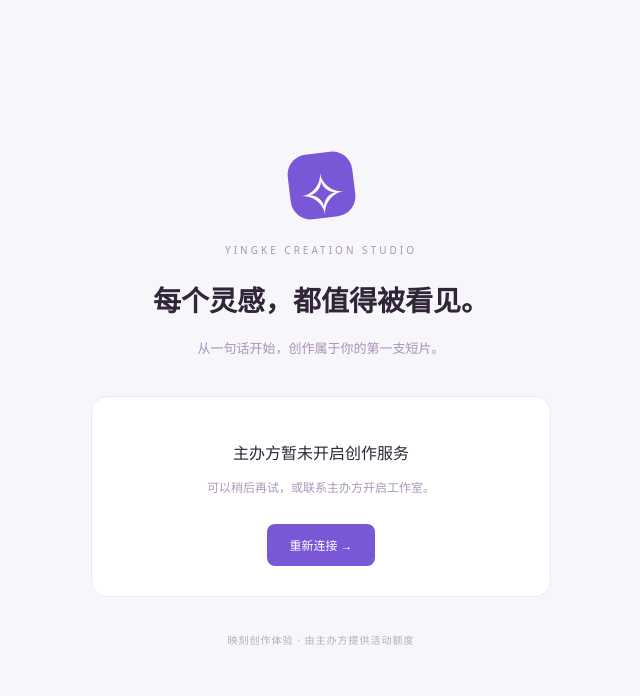
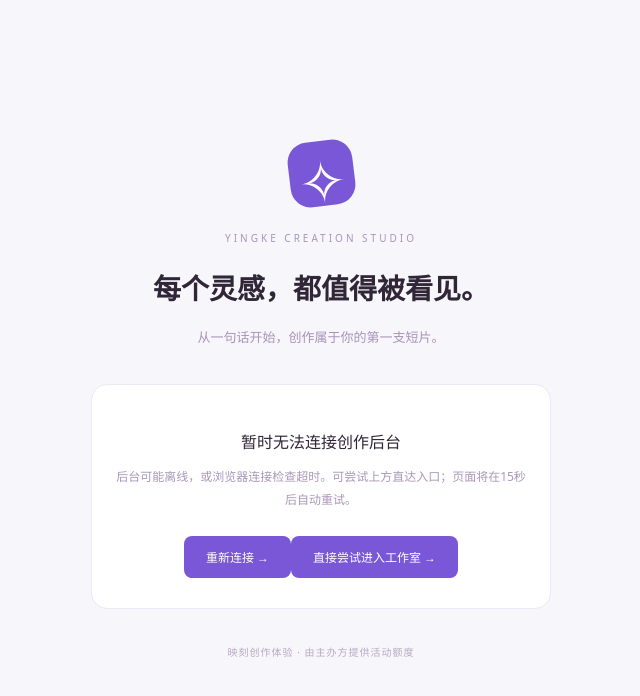
Before and after one commit to 719566486/yingke-aigc-studio, a plain HTML site: page docs/index.html in a window 1280 px wide. Shown: the whole page, without its empty margins (319-959 px from the left). Drawn offline with Linux system fonts and the light colour scheme; no server answers.

Commit message:
Restore shared studio connection

```diff
--- a/docs/connection.json
+++ b/docs/connection.json
@@ -1,3 +1,3 @@
 {
-  "url": "https://baby-take-publicity-writers.trycloudflare.com"
+  "url": "https://guns-archived-tanks-blackjack.trycloudflare.com"
 }
--- a/docs/index.html
+++ b/docs/index.html
@@ -1 +1 @@
-<!doctype html><html lang="zh-CN"><head><meta charset="utf-8"><meta name="viewport" content="width=device-width,initial-scale=1"><meta name="robots" content="noindex"><meta name="description" content="映刻 AIGC 创作体验，把灵感变成一支短片。"><title>映刻 · AIGC 创作体验</title><link rel="stylesheet" href="portal.css"><script src="portal.js?v=direct-entry-20261028" defer></script></head><body><main><div class="logo">✧</div><div class="eyebrow">YINGKE CREATION STUDIO</div><h1>每个灵感，都值得被看见。</h1><p>从一句话开始，创作属于你的第一支短片。</p><section><span class="spinner" id="spinner"></span><h2 id="status">正在连接创作工作室</h2><p id="message">即将进入体验，请稍候。</p><button id="retry" hidden>重新连接 →</button><a id="enter" hidden>进入创作工作室 →</a></section><footer>映刻创作体验 · 由主办方提供活动额度</footer></main></body></html>
+<!doctype html><html lang="zh-CN"><head><meta charset="utf-8"><meta name="viewport" content="width=device-width,initial-scale=1"><meta name="robots" content="noindex"><meta name="description" content="映刻 AIGC 创作体验，把灵感变成一支短片。"><title>映刻 · AIGC 创作体验</title><link rel="stylesheet" href="portal.css"><script src="portal.js?v=connection-recovery-20261030" defer></script></head><body><main><div class="logo">✧</div><div class="eyebrow">YINGKE CREATION STUDIO</div><h1>每个灵感，都值得被看见。</h1><p>从一句话开始，创作属于你的第一支短片。</p><section><span class="spinner" id="spinner"></span><h2 id="status">正在连接创作工作室</h2><p id="message">即将进入体验，请稍候。</p><button id="retry" hidden>重新连接 →</button><a id="enter" hidden>进入创作工作室 →</a></section><footer>映刻创作体验 · 由主办方提供活动额度</footer></main></body></html>
--- a/docs/portal.js
+++ b/docs/portal.js
@@ -1,20 +1,40 @@
 "use strict";
+let connecting=false,retryTimer=null;
+async function readJSON(url,timeout=8000){
+ const controller=new AbortController(),timer=setTimeout(()=>controller.abort(),timeout);
+ try{const r=await fetch(url,{cache:"no-store",signal:controller.signal});if(!r.ok)throw Error("HTTP "+r.status);return await r.json();}
+ finally{clearTimeout(timer);}
+}
+function studioURL(config){
+ const url=new URL(config.url);
+ const temporary=/(\.trycloudflare\.com|\.lhr\.life|\.localhost\.run)$/.test(url.hostname);
+ const cloud=config.mode==="cloud"&&config.hostname===url.hostname&&/^[a-z0-9][a-z0-9.-]+\.[a-z]{2,}$/.test(url.hostname);
+ if(url.protocol!=="https:"||url.username||url.password||(!temporary&&!cloud))throw Error("Invalid address");
+ return url.origin+"/";
+}
 async function connect(){
- const status=document.getElementById("status"),message=document.getElementById("message"),retry=document.getElementById("retry"),spinner=document.getElementById("spinner");
- retry.hidden=true;spinner.hidden=false;status.textContent="正在连接创作工作室";
+ if(connecting)return;
+ connecting=true;clearTimeout(retryTimer);
+ const status=document.getElementById("status"),message=document.getElementById("message"),retry=document.getElementById("retry"),spinner=document.getElementById("spinner"),enter=document.getElementById("enter");
+ retry.hidden=true;spinner.hidden=false;enter.hidden=true;status.textContent="正在连接创作工作室";
+ message.textContent="正在核对当前地址，请稍候。";
+ let configured=false;
  try{
-  let config;
-  try{config=await fetch("https://raw.githubusercontent.com/719566486/yingke-aigc-studio/main/docs/connection.json?t="+Date.now(),{cache:"no-store",signal:AbortSignal.timeout(6000)}).then(r=>{if(!r.ok)throw Error();return r.json();});}
-  catch(error){config=await fetch("connection.json?t="+Date.now(),{cache:"no-store"}).then(r=>{if(!r.ok)throw Error();return r.json();});}
-  const url=new URL(config.url);
-  const temporary=/(\.trycloudflare\.com|\.lhr\.life|\.localhost\.run)$/.test(url.hostname);
-  const cloud=config.mode==="cloud"&&config.hostname===url.hostname&&/^[a-z0-9][a-z0-9.-]+\.[a-z]{2,}$/.test(url.hostname);
-  if(url.protocol!=="https:"||(!temporary&&!cloud))throw Error();
-  const ping=await fetch(url.origin+"/api/share/ping",{cache:"no-store",signal:AbortSignal.timeout(8000)}).then(r=>r.json());
-  if(!ping.online)throw Error();
-  const target=url.origin+"/";
-  const enter=document.getElementById("enter");enter.href=target;enter.hidden=false;
-  status.textContent="工作室已就绪";message.textContent="正在进入创作体验…";location.replace(target);
- }catch(e){status.textContent="主办方暂未开启创作服务";message.textContent="可以稍后再试，或联系主办方开启工作室。";spinner.hidden=true;retry.hidden=false;}
+  // Test each source's actual backend: a readable but stale raw file must not suppress Pages.
+  const sources=["connection.json?t="+Date.now(),"https://raw.githubusercontent.com/719566486/yingke-aigc-studio/main/docs/connection.json?t="+Date.now()];
+  const attempts=sources.map(async source=>{
+   const target=studioURL(await readJSON(source));configured=true;
+   if(enter.hidden){enter.href=target;enter.textContent="直接尝试进入工作室 →";enter.hidden=false;}
+   const ping=await readJSON(target+"api/share/ping");if(!ping.online)throw Error("Backend offline");
+   return target;
+  });
+  const target=await Promise.any(attempts);
+  enter.href=target;enter.hidden=false;status.textContent="工作室已就绪";message.textContent="正在进入创作体验…";
+  location.replace(target);
+ }catch(error){
+  status.textContent=configured?"暂时无法连接创作后台":"暂时无法获取工作室地址";
+  message.textContent=configured?"后台可能离线，或浏览器连接检查超时。可尝试上方直达入口；页面将在15秒后自动重试。":"网络连接未成功，将在15秒后自动重试。";
+  spinner.hidden=true;retry.hidden=false;retryTimer=setTimeout(connect,15000);
+ }finally{connecting=false;}
 }
 document.getElementById("retry").addEventListener("click",connect);connect();
```
Also changed, not shown: 3 other files.
